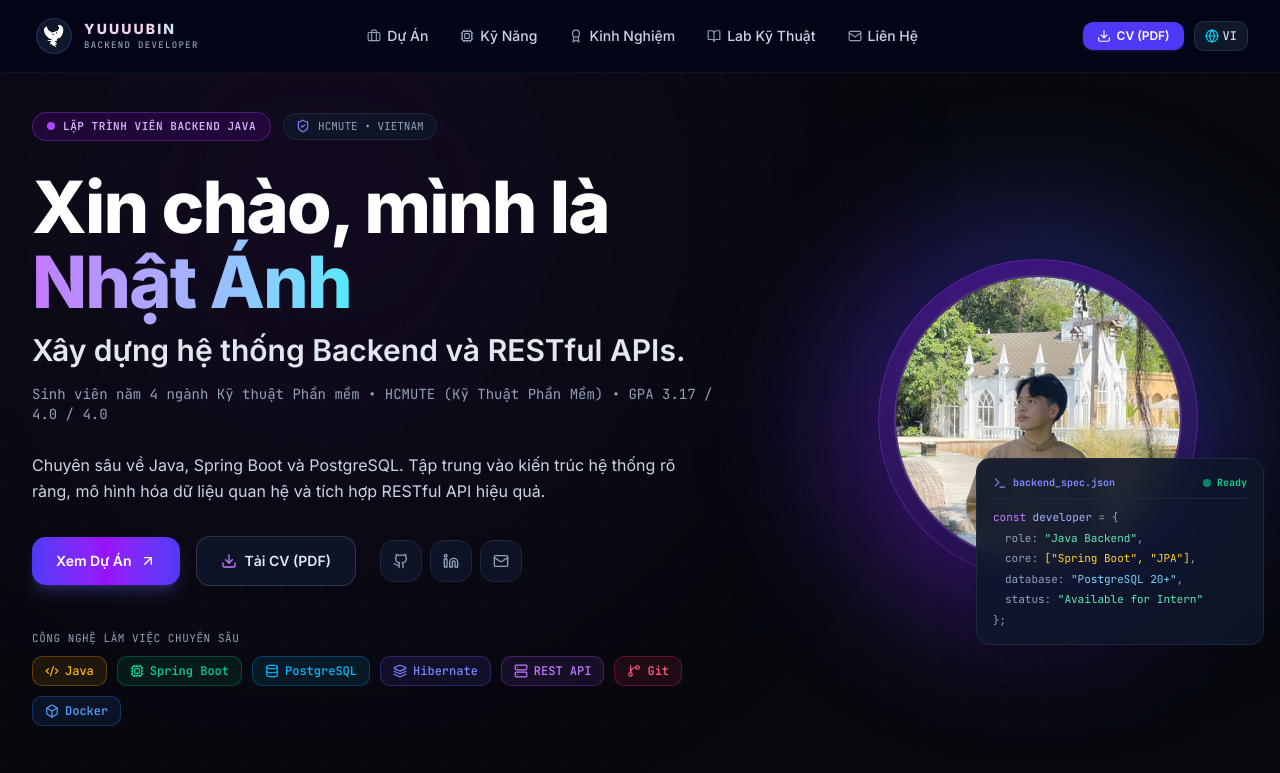
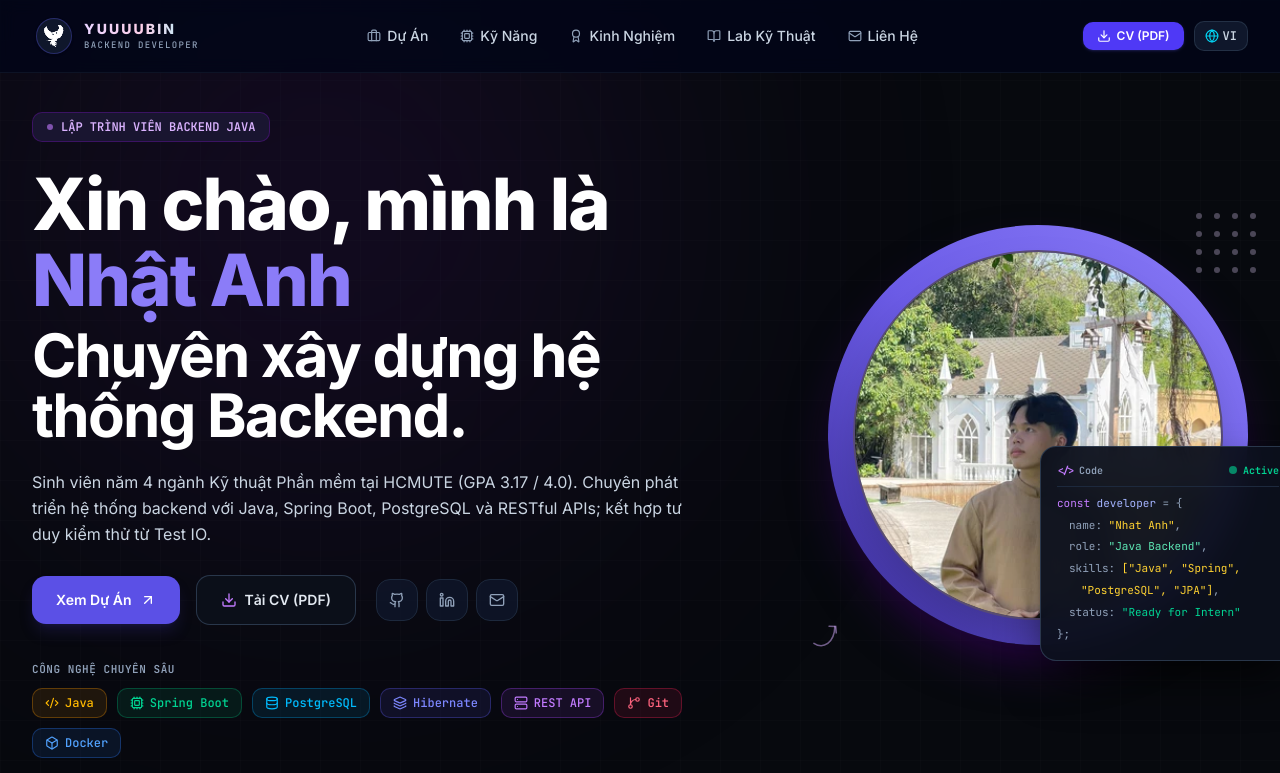
Before and after one commit to YuuuuBin2k5/YuuuuBinPage, a React (Vite) app in the folder client/: page / in a window 1280 px wide. Shown: the top 773 px of the page. Built offline with nearby package versions, Linux system fonts and the light colour scheme.

Commit message:
fix(ui): correct name to Nhat Anh, fix duplicate GPA / 4.0, and refine hero avatar framing

```diff
--- a/client/src/components/home/HeroSection.jsx
+++ b/client/src/components/home/HeroSection.jsx
@@ -8,9 +8,7 @@ import {
   Server,
   Database,
   Layers,
-  Terminal,
   Cpu,
-  ShieldCheck,
   Code2,
   GitBranch,
   Box,
@@ -34,7 +32,7 @@ const HeroSection = () => {
     heroVisualRef.current.style.setProperty("--mouse-y", `${y}px`);
   }, []);
 
-  // Tech stack icons strip
+  // Technologies row (matching reference layout)
   const techStack = [
     { name: "Java", icon: Code2, color: "text-amber-400 bg-amber-500/10 border-amber-500/30" },
     { name: "Spring Boot", icon: Cpu, color: "text-emerald-400 bg-emerald-500/10 border-emerald-500/30" },
@@ -47,7 +45,7 @@ const HeroSection = () => {
 
   return (
     <section
-      className="relative min-h-[92vh] flex items-center justify-center pt-28 pb-24 px-4 sm:px-6 lg:px-8 bg-[#07090e] overflow-hidden text-slate-100"
+      className="relative min-h-[92vh] flex items-center justify-center pt-28 pb-20 px-4 sm:px-6 lg:px-8 bg-[#07090e] overflow-hidden text-slate-100"
       aria-label={isEn ? "Candidate Introduction & Technical Identity" : "Giới thiệu ứng viên & Nhận diện kỹ thuật"}
     >
       {/* Background Subtle Tech Grid */}
@@ -73,71 +71,63 @@ const HeroSection = () => {
           {/* ============================================================
               LEFT COLUMN (7 cols): Editorial Typography, CTAs & Tech Strip
               ============================================================ */}
-          <div className="lg:col-span-7 text-left space-y-7">
+          <div className="lg:col-span-7 text-left space-y-6">
 
             {/* 1. Pill Badge */}
-            <div className="animate-reveal-up-1 flex flex-wrap items-center gap-3">
-              <div className="inline-flex items-center gap-2 px-3.5 py-1.5 rounded-full border border-purple-500/30 bg-purple-950/40 text-xs font-mono backdrop-blur-sm">
-                <span className="relative flex h-2 w-2" aria-hidden="true">
-                  <span className="animate-ping absolute inline-flex h-full w-full rounded-full bg-purple-400 opacity-75 motion-reduce:hidden" />
-                  <span className="relative inline-flex rounded-full h-2 w-2 bg-purple-500" />
-                </span>
-                <span className="font-semibold text-purple-300 tracking-wider uppercase text-[11px]">
-                  {isEn ? "I'M A JAVA BACKEND DEVELOPER" : "LẬP TRÌNH VIÊN BACKEND JAVA"}
-                </span>
-              </div>
-
-              <div className="inline-flex items-center gap-2 px-3 py-1 rounded-full border border-slate-800 bg-slate-900/80 text-[11px] font-mono text-slate-400">
-                <ShieldCheck className="w-3.5 h-3.5 text-indigo-400" aria-hidden="true" />
-                <span>HCMUTE • VIETNAM</span>
-              </div>
+            <div className="animate-reveal-up-1">
+              <span className="inline-flex items-center gap-2 px-3.5 py-1.5 rounded-lg border border-purple-800/40 bg-[#191530] text-xs font-mono font-semibold text-purple-300">
+                <span className="w-1.5 h-1.5 rounded-full bg-purple-400 animate-pulse" aria-hidden="true" />
+                <span>{isEn ? "I'M A JAVA BACKEND DEVELOPER" : "LẬP TRÌNH VIÊN BACKEND JAVA"}</span>
+              </span>
             </div>
 
-            {/* 2. Bold Headline with Gradient Accent */}
-            <div className="animate-reveal-up-2 space-y-3">
+            {/* 2. Bold Headline (Matching reference form: Hi, I'm Alex / I build things for the web.) */}
+            <div className="animate-reveal-up-2 space-y-2">
               <h1 className="text-4xl sm:text-6xl lg:text-7xl font-extrabold tracking-tight text-white leading-[1.05]">
                 {isEn ? (
                   <>
                     Hi, I'm{" "}
-                    <span className="text-transparent bg-clip-text bg-gradient-to-r from-purple-400 via-indigo-300 to-cyan-300">
+                    <span className="text-[#8B7CF8]">
                       Nhat Anh
+                    </span>
+                    <span className="block text-white text-3xl sm:text-5xl lg:text-6xl pt-2 font-bold">
+                      I build things for the web.
                     </span>
                   </>
                 ) : (
                   <>
                     Xin chào, mình là{" "}
-                    <span className="text-transparent bg-clip-text bg-gradient-to-r from-purple-400 via-indigo-300 to-cyan-300">
-                      Nhật Ánh
+                    <span className="text-[#8B7CF8]">
+                      Nhật Anh
+                    </span>
+                    <span className="block text-white text-3xl sm:text-5xl lg:text-6xl pt-2 font-bold">
+                      Chuyên xây dựng hệ thống Backend.
                     </span>
                   </>
                 )}
               </h1>
+            </div>
 
-              {/* Positioning Subtitle */}
-              <div className="text-xl sm:text-2xl lg:text-3xl font-semibold text-slate-200">
-                {isEn ? "I build robust backend systems for the web." : "Xây dựng hệ thống Backend và RESTful APIs."}
-              </div>
-
-              {/* Education & Academic Spec */}
-              <p className="text-xs sm:text-sm font-mono text-slate-400 pt-1">
-                {isEn ? profileData.studentStatus.en : profileData.studentStatus.vi} • {profileData.university.short} ({isEn ? "Software Engineering" : "Kỹ Thuật Phần Mềm"}) • GPA {profileData.gpa} / 4.0
+            {/* 3. Bio Paragraph (Using verified profileData, NO double / 4.0) */}
+            <div className="animate-reveal-up-3 text-slate-300 text-sm sm:text-base leading-relaxed max-w-2xl font-sans">
+              <p>
+                {isEn ? (
+                  <>
+                    Fourth-year Software Engineering student at {profileData.university.short} (GPA {profileData.gpa}). Focused on developing backend applications with Java, Spring Boot, PostgreSQL, and RESTful APIs, backed by quality mindset from Test IO.
+                  </>
+                ) : (
+                  <>
+                    Sinh viên năm 4 ngành Kỹ thuật Phần mềm tại {profileData.university.short} (GPA {profileData.gpa}). Chuyên phát triển hệ thống backend với Java, Spring Boot, PostgreSQL và RESTful APIs; kết hợp tư duy kiểm thử từ Test IO.
+                  </>
+                )}
               </p>
             </div>
 
-            {/* 3. Value Proposition / Summary Description */}
-            <div className="animate-reveal-up-3 text-slate-300 text-sm sm:text-base leading-relaxed max-w-2xl font-sans">
-              <p>
-                {isEn
-                  ? "Specializing in Java, Spring Boot, and PostgreSQL. Focused on architectural clarity, database entity modeling, and clean RESTful API integration."
-                  : "Chuyên sâu về Java, Spring Boot và PostgreSQL. Tập trung vào kiến trúc hệ thống rõ ràng, mô hình hóa dữ liệu quan hệ và tích hợp RESTful API hiệu quả."}
-              </p>
-            </div>
-
-            {/* 4. Modern Action CTAs (Reference Design Style) */}
+            {/* 4. Action Buttons (Matching reference image: View My Work ↗ & Download CV 📥) */}
             <div className="animate-reveal-up-4 flex flex-wrap items-center gap-4 pt-1">
               <a
                 href="#clothy"
-                className="group inline-flex items-center justify-center gap-2 px-6 py-3.5 rounded-xl bg-gradient-to-r from-indigo-600 via-purple-600 to-indigo-600 hover:from-indigo-500 hover:to-purple-500 text-white font-semibold text-sm shadow-lg shadow-indigo-500/25 transition-all duration-200 hover:shadow-indigo-500/40 hover:-translate-y-0.5 focus:outline-none focus:ring-2 focus:ring-indigo-400"
+                className="group inline-flex items-center justify-center gap-2 px-6 py-3.5 rounded-xl bg-[#5B50E6] hover:bg-[#4E43D8] text-white font-semibold text-sm shadow-lg shadow-indigo-900/30 transition-all duration-200 hover:-translate-y-0.5 focus:outline-none focus:ring-2 focus:ring-indigo-400"
               >
                 <span>{isEn ? "View My Work" : "Xem Dự Án"}</span>
                 <ArrowUpRight className="w-4 h-4 transition-transform group-hover:translate-x-0.5 group-hover:-translate-y-0.5" aria-hidden="true" />
@@ -148,7 +138,7 @@ const HeroSection = () => {
                 download="Dao-Nguyen-Nhat-Anh-Backend-Intern.pdf"
                 target="_blank"
                 rel="noopener noreferrer"
-                className="inline-flex items-center justify-center gap-2 px-6 py-3.5 rounded-xl bg-slate-900/80 hover:bg-slate-800 text-slate-200 hover:text-white font-semibold text-sm border border-slate-700/80 hover:border-slate-600 transition-all duration-200 hover:-translate-y-0.5 focus:outline-none focus:ring-2 focus:ring-indigo-400"
+                className="inline-flex items-center justify-center gap-2 px-6 py-3.5 rounded-xl bg-[#0B0F19] hover:bg-[#13192B] text-slate-200 hover:text-white font-semibold text-sm border border-slate-700/80 transition-all duration-200 hover:-translate-y-0.5 focus:outline-none focus:ring-2 focus:ring-indigo-400"
                 aria-label={isEn ? "Download Dao Nguyen Nhat Anh's CV in PDF format" : "Tải hồ sơ CV của Đào Nguyễn Nhật Anh định dạng PDF"}
               >
                 <Download className="w-4 h-4 text-purple-400" aria-hidden="true" />
@@ -156,7 +146,7 @@ const HeroSection = () => {
               </a>
 
               {/* Social links */}
-              <div className="flex items-center gap-2 pl-2">
+              <div className="flex items-center gap-2 pl-1">
                 <a
                   href={profileData.githubUrl}
                   target="_blank"
@@ -185,10 +175,10 @@ const HeroSection = () => {
               </div>
             </div>
 
-            {/* 5. Horizontal Technologies Strip (Matching Reference Image) */}
-            <div className="animate-reveal-up-5 pt-4 space-y-2.5">
-              <div className="text-[11px] font-mono uppercase tracking-wider text-slate-400">
-                {isEn ? "TECHNOLOGIES I WORK WITH" : "CÔNG NGHỆ LÀM VIỆC CHUYÊN SÂU"}
+            {/* 5. Technologies I Work With (Horizontal strip matching reference image) */}
+            <div className="animate-reveal-up-5 pt-3 space-y-2.5">
+              <div className="text-[11px] font-mono uppercase tracking-wider text-slate-400 font-semibold">
+                {isEn ? "TECHNOLOGIES I WORK WITH" : "CÔNG NGHỆ CHUYÊN SÂU"}
               </div>
 
               <div className="flex flex-wrap items-center gap-2.5">
@@ -210,72 +200,91 @@ const HeroSection = () => {
           </div>
 
           {/* ============================================================
-              RIGHT COLUMN (5 cols): Avatar with Radial Purple Halo & Floating Code Card
+              RIGHT COLUMN (5 cols): Avatar with Large Purple Circle & Floating Code Card
+              (Form matched exactly to reference image: Avatar un-obscured, Code Card shifted right)
               ============================================================ */}
-          <div className="lg:col-span-5 flex justify-center lg:justify-end relative">
+          <div className="lg:col-span-5 flex justify-center lg:justify-end relative pt-4 lg:pt-0">
             <div
               ref={heroVisualRef}
               onMouseMove={handleMouseMove}
-              className="relative w-full max-w-[420px] aspect-square flex items-center justify-center"
+              className="relative w-[310px] h-[310px] sm:w-[380px] sm:h-[380px] lg:w-[420px] lg:h-[420px] flex items-center justify-center"
             >
-              {/* 1. Large Vibrant Radial Purple Halo */}
+              {/* 1. Large Vibrant Purple Gradient Circle (Backdrop Halo Disc) */}
               <div
-                className="absolute inset-0 rounded-full bg-gradient-to-tr from-purple-600/40 via-indigo-600/35 to-blue-500/20 blur-3xl -z-10 pointer-events-none"
+                className="absolute inset-0 rounded-full bg-gradient-to-tr from-[#3b2d99] via-[#6c5ce7] to-[#8b7cf8] shadow-2xl shadow-purple-950/70"
                 aria-hidden="true"
               />
 
-              {/* 2. Solid Decorative Disc (Matching Reference Image) */}
+              {/* 2. Top-Right Decorative Dot Matrix (Matching reference image) */}
               <div
-                className="absolute w-64 h-64 sm:w-80 sm:h-80 rounded-full bg-gradient-to-b from-purple-600/30 to-indigo-950/60 border border-purple-500/30 -z-0"
+                className="absolute -top-3 -right-3 w-16 h-16 grid grid-cols-4 gap-2 opacity-30 pointer-events-none"
                 aria-hidden="true"
-              />
+              >
+                {Array.from({ length: 16 }).map((_, i) => (
+                  <div key={i} className="w-1.5 h-1.5 rounded-full bg-purple-200" />
+                ))}
+              </div>
 
-              {/* 3. Cutout / Portrait Avatar */}
-              <div className="relative z-10 w-56 h-56 sm:w-72 sm:h-72 rounded-full overflow-hidden border-2 border-purple-400/40 shadow-2xl shadow-purple-950/50 bg-slate-950">
+              {/* 3. Bottom-Left Playful Curved Vector Arrow (Matching reference image) */}
+              <div
+                className="absolute -bottom-2 -left-6 hidden sm:block pointer-events-none text-purple-300/50"
+                aria-hidden="true"
+              >
+                <svg className="w-10 h-10 -rotate-12" viewBox="0 0 50 50" fill="none" stroke="currentColor" strokeWidth="2" strokeLinecap="round">
+                  <path d="M 10 35 C 20 45, 35 40, 40 20" />
+                  <path d="M 33 18 L 41 20 L 40 28" />
+                </svg>
+              </div>
+
+              {/* 4. Prominent Avatar (Centered on candidate's face & upper body, clearly visible) */}
+              <div className="relative z-10 w-[270px] h-[270px] sm:w-[330px] sm:h-[330px] lg:w-[370px] lg:h-[370px] rounded-full overflow-hidden border-2 border-purple-300/40 shadow-2xl bg-slate-950">
                 <img
                   src={avatarImg}
-                  alt={isEn ? "Dao Nguyen Nhat Anh - Java Backend Developer" : "Đào Nguyễn Nhật Ánh - Lập trình viên Backend Java"}
+                  alt={isEn ? profileData.fullName.en : profileData.fullName.vi}
                   width="400"
                   height="400"
-                  className="w-full h-full object-cover object-center scale-105 transition-transform duration-500 hover:scale-110"
+                  className="w-full h-full object-cover object-[50%_36%] scale-110 transition-transform duration-500 hover:scale-115"
                 />
               </div>
 
-              {/* 4. Overlaid Floating Code Card (Matching Reference Image `</> Code`) */}
-              <div className="absolute -bottom-4 right-0 sm:-right-4 z-20 w-64 sm:w-72 p-4 rounded-xl bg-slate-900/90 backdrop-blur-md border border-slate-800 shadow-2xl space-y-2 font-mono text-[11px] text-slate-300">
+              {/* 5. Floating Code Card (Positioned to the right of the person, NOT covering the face/body) */}
+              <div className="absolute -bottom-4 right-0 sm:-right-8 lg:-right-12 z-20 w-56 sm:w-64 p-4 rounded-2xl bg-[#0c101d]/95 backdrop-blur-md border border-slate-700/80 shadow-2xl shadow-black/80 font-mono text-[11px] text-slate-300">
                 {/* Header Bar */}
-                <div className="flex items-center justify-between pb-2 border-b border-slate-800 text-[10px]">
-                  <div className="flex items-center gap-1.5 text-indigo-400 font-bold">
-                    <Terminal className="w-3.5 h-3.5" aria-hidden="true" />
-                    <span>backend_spec.json</span>
+                <div className="flex items-center justify-between pb-2 mb-2 border-b border-slate-800 text-[10px]">
+                  <div className="flex items-center gap-1 text-slate-400 font-semibold">
+                    <span className="text-purple-400 font-bold">&lt;/&gt;</span>
+                    <span>Code</span>
                   </div>
                   <div className="flex items-center gap-1.5">
                     <span className="w-2 h-2 rounded-full bg-emerald-400 animate-pulse" aria-hidden="true" />
-                    <span className="text-emerald-400 text-[10px] font-semibold">Ready</span>
+                    <span className="text-emerald-400 text-[10px] font-semibold">Active</span>
                   </div>
                 </div>
 
-                {/* Code Content */}
-                <div className="space-y-1 text-slate-400 pt-0.5">
+                {/* Code Snippet (Matching reference form: const developer = { ... }) */}
+                <div className="space-y-1 text-slate-400 leading-relaxed">
                   <div>
                     <span className="text-purple-400">const</span>{" "}
                     <span className="text-indigo-300">developer</span> = &#123;
+                  </div>
+                  <div className="pl-3">
+                    <span className="text-slate-400">name:</span>{" "}
+                    <span className="text-amber-300">"Nhat Anh"</span>,
                   </div>
                   <div className="pl-3">
                     <span className="text-slate-400">role:</span>{" "}
                     <span className="text-emerald-300">"Java Backend"</span>,
                   </div>
                   <div className="pl-3">
-                    <span className="text-slate-400">core:</span>{" "}
-                    <span className="text-amber-300">["Spring Boot", "JPA"]</span>,
+                    <span className="text-slate-400">skills:</span>{" "}
+                    <span className="text-amber-300">["Java", "Spring",</span>
                   </div>
-                  <div className="pl-3">
-                    <span className="text-slate-400">database:</span>{" "}
-                    <span className="text-sky-300">"PostgreSQL 20+"</span>,
+                  <div className="pl-6">
+                    <span className="text-amber-300">"PostgreSQL", "JPA"]</span>,
                   </div>
                   <div className="pl-3">
                     <span className="text-slate-400">status:</span>{" "}
-                    <span className="text-emerald-300">"Available for Intern"</span>
+                    <span className="text-emerald-400">"Ready for Intern"</span>
                   </div>
                   <div>&#125;;</div>
                 </div>
--- a/client/src/components/home/StatsGrid.jsx
+++ b/client/src/components/home/StatsGrid.jsx
@@ -46,8 +46,8 @@ const StatsGrid = () => {
       number: "HCMUTE",
       label: isEn ? "Software Engineering" : "Kỹ Thuật Phần Mềm",
       description: isEn
-        ? `3rd Year Student • GPA ${profileData.gpa}/4.0`
-        : `Sinh viên năm 3 • GPA ${profileData.gpa}/4.0`,
+        ? `4th Year Student • GPA ${profileData.gpa}`
+        : `Sinh viên năm 4 • GPA ${profileData.gpa}`,
       icon: GraduationCap,
       iconBg: "bg-purple-500/10 border-purple-500/30 text-purple-400",
       glowColor: "group-hover:border-purple-500/40",
```
